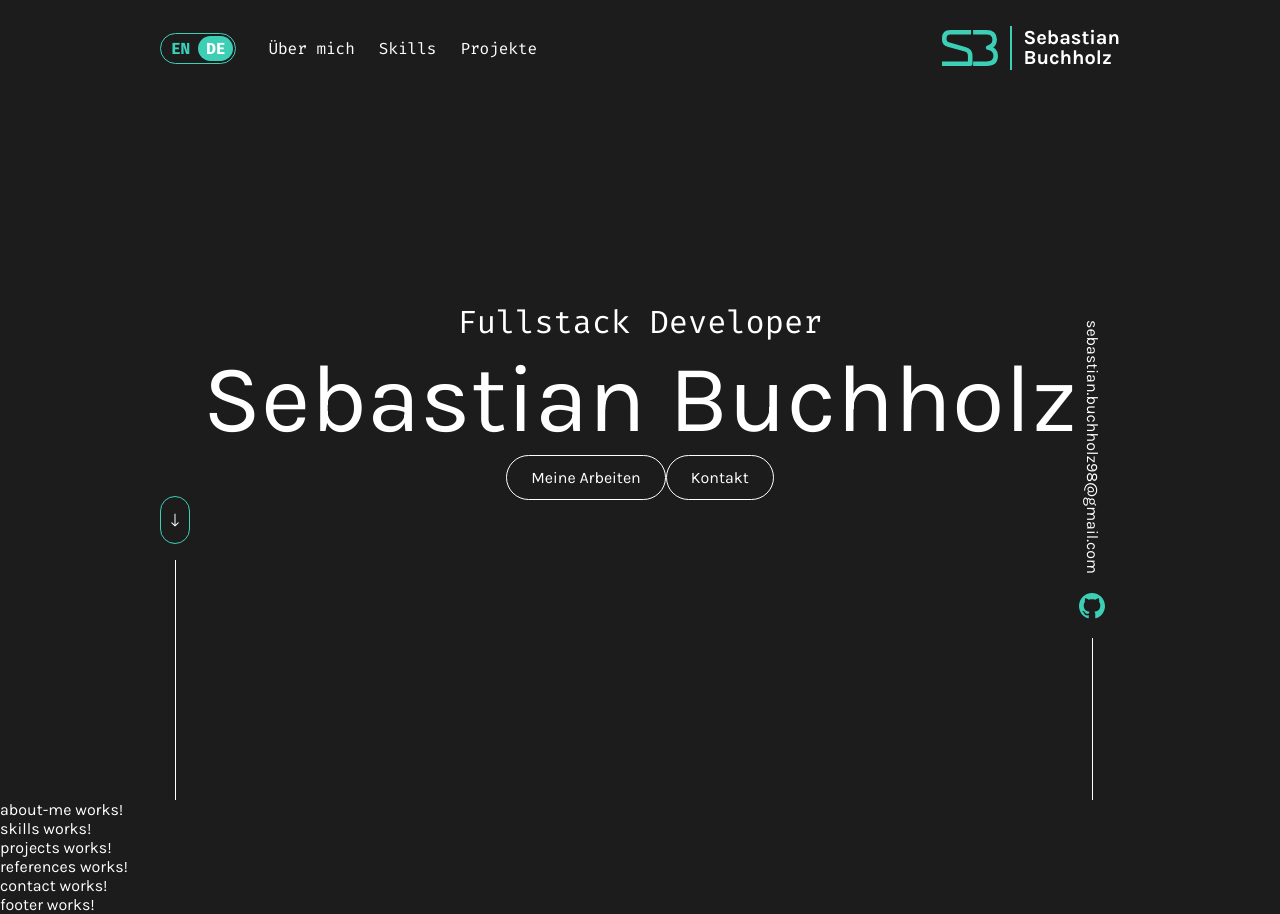
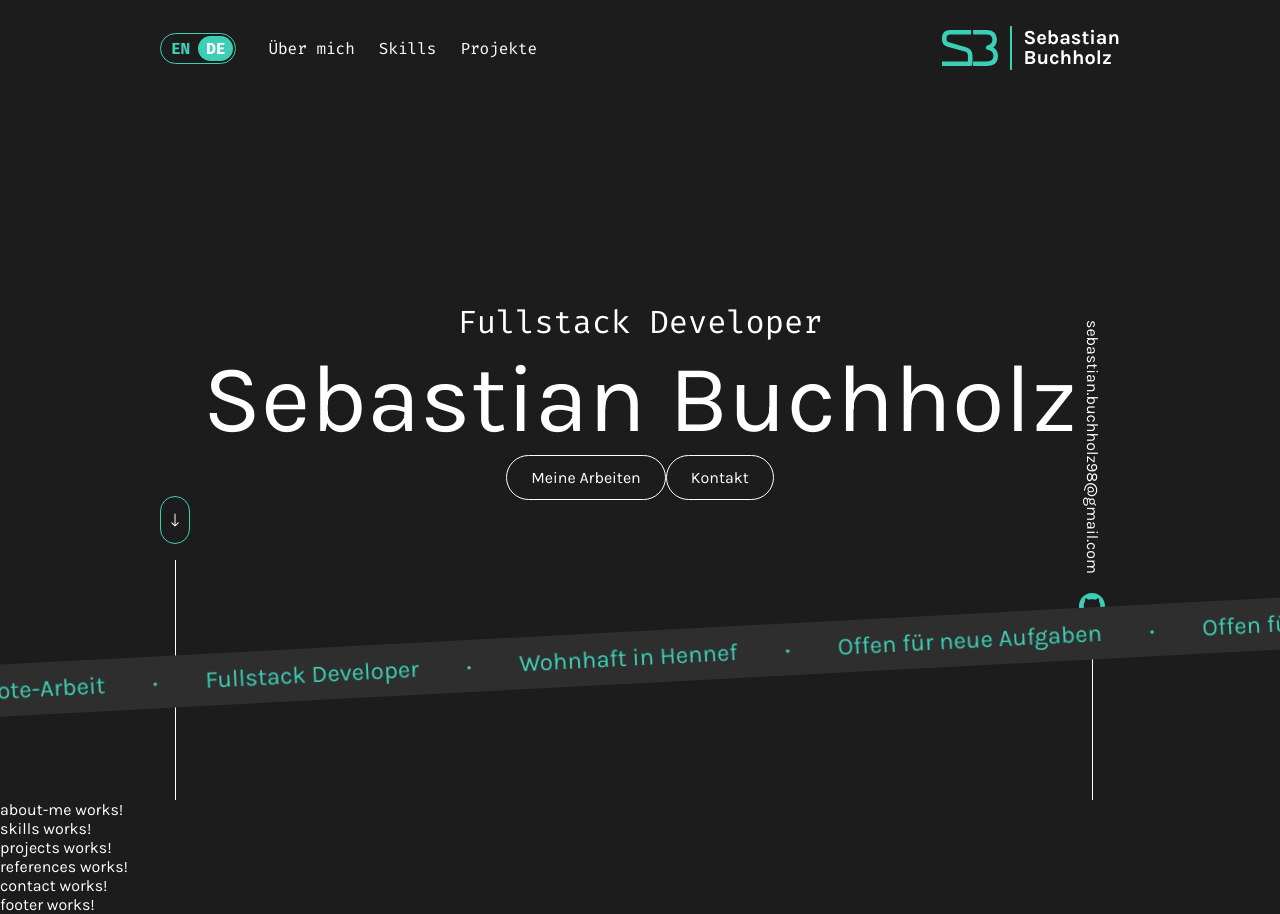
Before and after one commit to SebaBuch/Portfolio, an Angular app: page / in a window 1280 px wide. Built offline with nearby package versions, Linux system fonts and the light colour scheme.

Commit message:
Add animated marquee to hero

```diff
--- a/src/app/main-page/hero/hero.scss
+++ b/src/app/main-page/hero/hero.scss
@@ -6,7 +6,7 @@
     contain: paint;
 }
 
-.hero-content{
+.hero-content {
     position: relative;
     max-width: 1440px;
     height: 100%;
@@ -16,17 +16,17 @@
     align-items: center;
 }
 
-.hero-text{
+.hero-text {
     text-align: center;
 }
 
-.hero-subtitle{
+.hero-subtitle {
     margin-bottom: 8px;
     font-family: 'Fira Code', monospace;
     font-size: 2rem;
 }
 
-h1{
+h1 {
     margin-bottom: 8px;
     font-family: 'Karla', sans-serif;
     font-size: 6rem;
@@ -34,14 +34,14 @@ h1{
     line-height: 1;
 }
 
-.hero-button{
+.hero-button {
     display: flex;
     justify-content: center;
     flex-wrap: wrap;
     gap: 24px;
 }
 
-.hero-side{
+.hero-side {
     position: absolute;
     bottom: 0;
     display: flex;
@@ -50,37 +50,37 @@ h1{
     gap: 16px;
 }
 
-.hero-side-left{
+.hero-side-left {
     top: 62%;
     left: 160px;
 }
 
-.hero-side-right{
+.hero-side-right {
     top: 40%;
     right: 160px;
 }
 
-.side-line{
+.side-line {
     flex: 1;
     width: 1px;
     background-color: #ffffff;
 }
 
-.hero-mail{
+.hero-mail {
     writing-mode: vertical-rl;
     font-size: 1rem;
     transition: color 125ms ease-in-out;
 }
 
-.hero-mail:hover{
+.hero-mail:hover {
     color: #3dcfb6;
 }
 
-.hero-mail-icon{
+.hero-mail-icon {
     display: none;
 }
 
-.hero-github{
+.hero-github {
     width: 44px;
     height: 32px;
     margin-left: 12px;
@@ -89,6 +89,44 @@ h1{
     background-position: left center;
 }
 
-.hero-github:hover{
+.hero-github:hover {
     background-image: url('/icons/github-hover.svg');
 }
+
+.marquee {
+    position: absolute;
+    bottom: 120px;
+    left: -5px;
+    width: 110%;
+    padding: 12px 0;
+    background-color: #2e2e2e;
+    transform: rotate(-3deg);
+    display: flex;
+}
+
+.marquee-track {
+    display: flex;
+    align-items: center;
+    white-space: nowrap;
+    animation: marquee 60s linear infinite;
+}
+
+.marquee-track span {
+    padding: 0 24px;
+    color: #3dcfb6;
+    font-size: 1.5rem;
+}
+
+.marquee-track .marquee-dot {
+    font-size: 1rem;
+}
+
+@keyframes marquee {
+    from {
+        transform: translateX(0);
+    }
+
+    to {
+        transform: translateX(-50%);
+    }
+}
```
